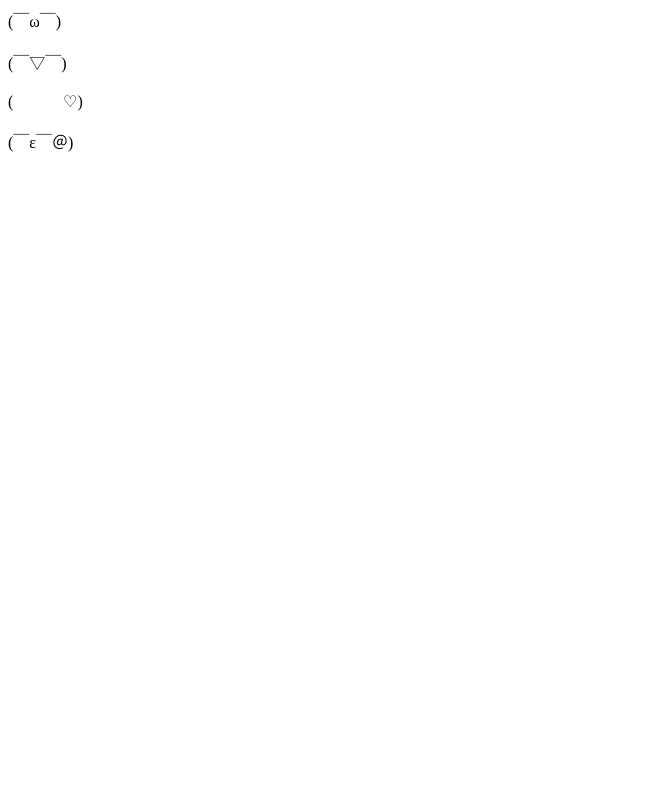
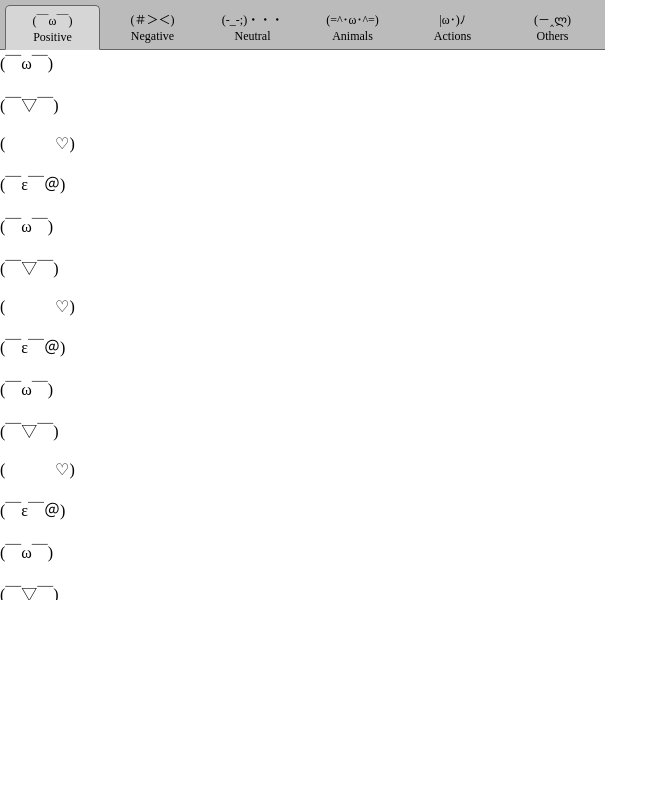
Before and after one commit to tsumi/Kaomoji, a website: page data/kaomoji.html in a window 1280 px wide. Shown: the whole page, without its empty margins (0-668 px from the left). Drawn offline with Linux system fonts and the light colour scheme.

Commit message:
Added main menu

```diff
--- a/data/kaomoji.css
+++ b/data/kaomoji.css
@@ -1 +1,9 @@
+body{margin:0;padding:0;border:0;}
+p{margin:0;margin-bottom:1px;}
+#menu{width:600px;height:49px;background-color:#bbbbbb;padding:0px 0px 0px 5px;border-bottom:1px solid #666666;}
+.button{width:85px;height:40px;margin:5px 5px 0px 0px;padding:5px 5px 0px 5px;font-size:12px;float:left;text-align:center;color:#000000;border-radius:5px 5px 0px 0px;}
+.button:hover, .selected{width:83px;height:38px;background-color:#d6d6d6;color:#000000;border-top:1px solid #666666;border-left:1px solid #666666;border-right:1px solid #666666;border-bottom:1px solid #d6d6d6;}
+.content{width:605px;height:550px;overflow:auto;}
+.hidden{display:none;}
+.category{}
 .kaomoji{}
--- a/data/kaomoji.html
+++ b/data/kaomoji.html
@@ -13,7 +13,13 @@
   }
 
   $(document).ready(function () {
-    $(".kaomoji").click(function () {
+    $(".button").click(function() {
+      $(".button").removeClass("selected");
+      $("#"+$(this).attr("id")).addClass("selected");
+      $(".content").addClass("hidden");
+      $("#"+$(this).attr("id")+"_content").removeClass("hidden");
+    });
+    $(".kaomoji").click(function() {
       $(this).selectText();
       send("copy", $(this).text());
     });
@@ -21,9 +27,70 @@
 </script>
 </head>
 <body>
+<div id="menu">
+  <div class="button selected" id="cat_positive"><p>(￣ω￣)</p><p>Positive</p></div>
+  <div class="button" id="cat_negative"><p>(＃＞＜)</p><p>Negative</p></div>
+  <div class="button" id="cat_neutral"><p>(-_-;)・・・</p><p>Neutral</p></div>
+  <div class="button" id="cat_animals"><p>(=^･ω･^=)</p><p>Animals</p></div>
+  <div class="button" id="cat_actions"><p>|ω･)ﾉ</p><p>Actions</p></div>
+  <div class="button" id="cat_others"><p>(－‸ლ)</p><p>Others</p></div>
+</div>
+<div class="content" id="cat_positive_content">
+
+
 <div class="kaomoji">(￣ω￣)</div><br/>
 <div class="kaomoji">(￣▽￣)</div><br/>
 <div class="kaomoji">(♡ﾟ▽ﾟ♡)</div><br/>
 <div class="kaomoji">(￣ε￣＠)</div><br/>
+<div class="kaomoji">(￣ω￣)</div><br/>
+<div class="kaomoji">(￣▽￣)</div><br/>
+<div class="kaomoji">(♡ﾟ▽ﾟ♡)</div><br/>
+<div class="kaomoji">(￣ε￣＠)</div><br/>
+<div class="kaomoji">(￣ω￣)</div><br/>
+<div class="kaomoji">(￣▽￣)</div><br/>
+<div class="kaomoji">(♡ﾟ▽ﾟ♡)</div><br/>
+<div class="kaomoji">(￣ε￣＠)</div><br/>
+<div class="kaomoji">(￣ω￣)</div><br/>
+<div class="kaomoji">(￣▽￣)</div><br/>
+<div class="kaomoji">(♡ﾟ▽ﾟ♡)</div><br/>
+<div class="kaomoji">(￣ε￣＠)</div><br/>
+<div class="kaomoji">(￣ω￣)</div><br/>
+<div class="kaomoji">(￣▽￣)</div><br/>
+<div class="kaomoji">(♡ﾟ▽ﾟ♡)</div><br/>
+<div class="kaomoji">(￣ε￣＠)</div><br/>
+<div class="kaomoji">(￣ω￣)</div><br/>
+<div class="kaomoji">(￣▽￣)</div><br/>
+<div class="kaomoji">(♡ﾟ▽ﾟ♡)</div><br/>
+<div class="kaomoji">(￣ε￣＠)</div><br/>
+<div class="kaomoji">(￣ω￣)</div><br/>
+<div class="kaomoji">(￣▽￣)</div><br/>
+<div class="kaomoji">(♡ﾟ▽ﾟ♡)</div><br/>
+<div class="kaomoji">(￣ε￣＠)</div><br/>
+<div class="kaomoji">(￣ω￣)</div><br/>
+<div class="kaomoji">(￣▽￣)</div><br/>
+<div class="kaomoji">(♡ﾟ▽ﾟ♡)</div><br/>
+<div class="kaomoji">(￣ε￣＠)</div><br/>
+
+</div>
+<div class="content hidden" id="cat_negative_content">
+
+
+</div>
+<div class="content hidden" id="cat_neutral_content">
+
+
+</div>
+<div class="content hidden" id="cat_animals_content">
+
+
+</div>
+<div class="content hidden" id="cat_actions_content">
+
+
+</div>
+<div class="content hidden" id="cat_others_content">
+
+
+</div>
 </body>
 </html>
--- a/lib/main.js
+++ b/lib/main.js
@@ -15,8 +15,8 @@ var button = ToggleButton({
 });
 
 var panel = panels.Panel({
-  width: 510,
-  height: 370,
+  width: 605,
+  height: 600,
   contentURL: self.data.url("kaomoji.html"),
   contentScriptFile: self.data.url("helper.js"),
   onHide: handleHide
```
